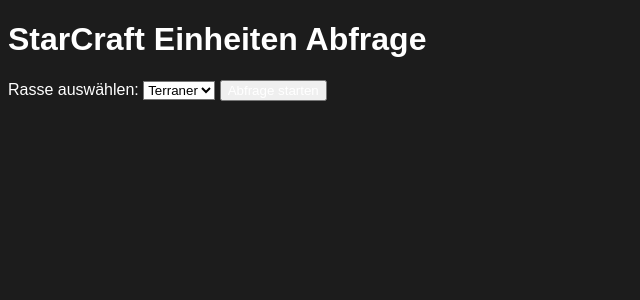
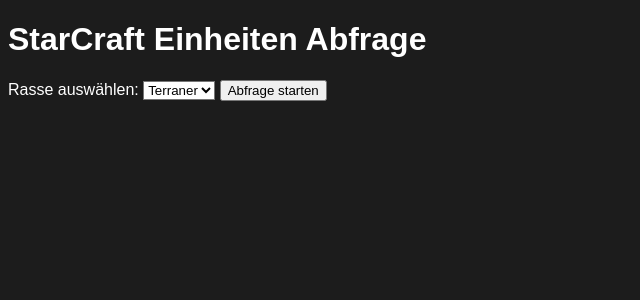
Before and after one commit to Lucelier/sc2db, a Flask app: page /abfrage in a window 1280 px wide. Shown: the top 300 px of the page, without its empty margins (0-640 px from the left). Run offline with Flask 3, Linux system fonts and the light colour scheme; some libraries are stand-ins or nearby versions.

Commit message:
'Abfrage starten' Scriftfarbe auf schwarz gestellt

```diff
--- a/templates/index.html
+++ b/templates/index.html
@@ -49,7 +49,7 @@
             background-color: #404040; /* Dunkelgrau */
         }
 
-        h1, label, button {
+        h1, label, button, .dataTables_length label {
             color: #FFFFFF; /* Weiß */
         }
 
@@ -74,6 +74,14 @@
         #result-table tbody tr.protoss {
             color: blue; /* Blau */
         }
+
+        #submit-btn {
+            color: #000000; /* Schwarz */
+        }
+
+        .dataTables_length .select-dropdown {
+            color: #FFFFFF; /* Weiß */
+        }
     </style>
 </head>
 <body>
@@ -86,7 +94,7 @@
             <option value="Zerg">Zerg</option>
             <option value="Protoss">Protoss</option>
         </select>
-        <button type="submit">Abfrage starten</button>
+        <button id="submit-btn" type="submit">Abfrage starten</button>
     </form>
 
     <script>
```
